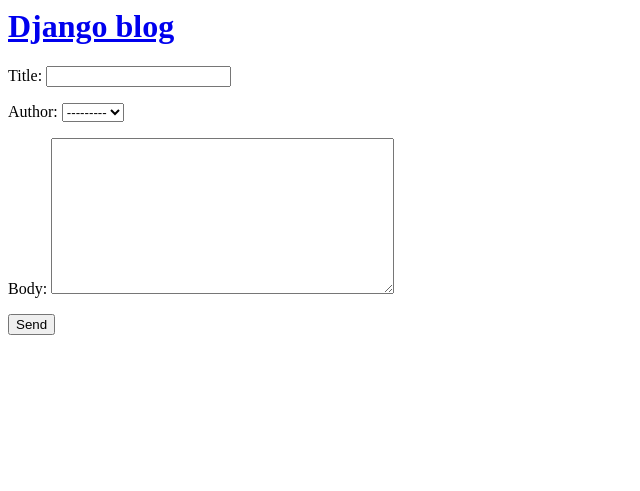
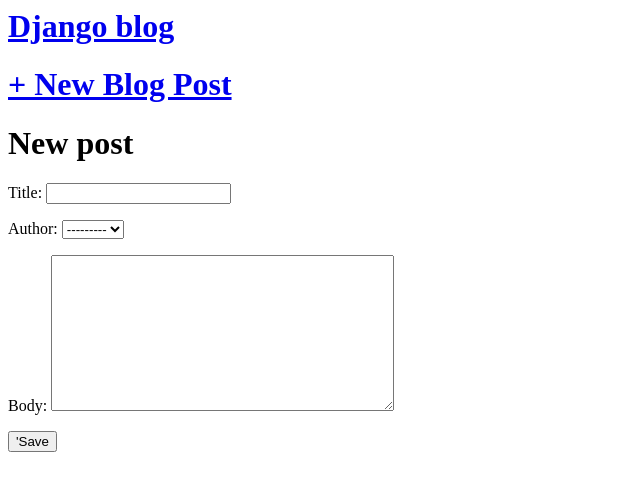
Before and after one commit to pietow/blog_p26, a Django app: page /post/new/ in a window 1280 px wide. Shown: the top 491 px of the page, without its empty margins (0-640 px from the left). Run offline with Django 4.2, Linux system fonts and the light colour scheme.

Commit message:
generic views with forms & middleware

```diff
--- /dev/null
+++ b/blog/middleware.py
@@ -0,0 +1,13 @@
+from django.http import HttpResponseForbidden
+
+class ExampleMiddleware:
+    def __init__(self, get_response):
+        self.get_response = get_response
+
+    def __call__(self, request):
+        print('req from middleware: ', request)
+        print(request.method)
+        if request.method == 'POST':
+            return HttpResponseForbidden('Not Allowed')
+        response = self.get_response(request)
+        return response
--- a/blog/templates/base.html
+++ b/blog/templates/base.html
@@ -9,6 +9,9 @@
     <h1>
         <a href="{% url 'home' %}">Django blog</a>
     </h1>
+    <h1>
+        <a href="{% url 'post_new' %}">+ New Blog Post</a>
+    </h1>
 </header>
 
 {% block content %}
--- a/blog/templates/home.html
+++ b/blog/templates/home.html
@@ -3,7 +3,6 @@
 {% block content %}
 {% for post in post_list %}
 <div class="post-entry">
-    <h2><a href="{% url 'post_detail' post.pk  %}">{{ post.title }}</a></h2>
     <h2><a href="{{ post.get_absolute_url  }}">{{ post.title }}</a></h2>
     <p>{{ post.body }}</p>
 
--- a/blog/templates/post_detail.html
+++ b/blog/templates/post_detail.html
@@ -7,4 +7,7 @@
     <p>{{ post.author }}</p>
     <p>Date joined: {{ post.author.date_joined }}</p>
 </div>
+
+<a href="{% url 'post_edit' post.pk %}">+ Edit Blog Post</a>
+<a href="{% url 'post_delete' post.pk %}">- Delete Blog Post</a>
 {% endblock content %}
--- /dev/null
+++ b/blog/templates/post_new.html
@@ -0,0 +1,11 @@
+{% extends "base.html" %}
+{% block content %}
+
+    <h1>New post</h1>
+    <form method="post">
+        {% csrf_token %}
+        {{ form.as_p }}
+        <input type="submit" value="'Save">
+    </form>
+
+{% endblock content %}
--- a/blog/urls.py
+++ b/blog/urls.py
@@ -1,11 +1,18 @@
 from django.urls import path
-from .views import BlogListView, BlogDetailView, contact_view, create_post_view
+from .views import (BlogListView, BlogDetailView, contact_view,
+                        create_post_view, BlogCreateView,
+                        BlogUpdateView, BlogDeleteView)
 
 
 urlpatterns = [
-    path("post/new/", create_post_view, name="post_new"),
+    # path("post/new/", create_post_view, name="post_new"),
+    path("post/new/", BlogCreateView.as_view(), name="post_new"),
     path("contact", contact_view, name="contact"),
     path("", BlogListView.as_view(), name="home"),
     path("post/<int:pk>/",
         BlogDetailView.as_view(), name="post_detail"),
+    path("post/<int:pk>/edit/",
+        BlogUpdateView.as_view(), name="post_edit"),
+    path("post/<int:pk>/delete/",
+        BlogDeleteView.as_view(), name="post_delete"),
 ]
--- a/blog/views.py
+++ b/blog/views.py
@@ -1,8 +1,9 @@
-from django.views.generic import ListView, DetailView
+from django.views.generic import ListView, DetailView, CreateView, UpdateView, DeleteView
 from .models import Post
 from .forms import ContactForm, PostForm
 from django.shortcuts import render
 from django.http import HttpResponseForbidden
+from django.urls import reverse, reverse_lazy
 
 def create_post_view(request):
     if request.method == 'POST':
@@ -40,3 +41,19 @@ class BlogListView(ListView):
 class BlogDetailView(DetailView):
     model= Post
     template_name = "post_detail.html"
+
+class BlogCreateView(CreateView):
+    model= Post
+    template_name = "post_new.html"
+    fields = ['title', 'author', 'body']
+    # fields = '__all__'
+
+class BlogUpdateView(UpdateView):
+    model = Post
+    template_name = "post_edit.html"
+    fields = ["title", "body"]
+
+class BlogDeleteView(DeleteView):
+    model = Post
+    template_name = "post_delete.html"
+    success_url = reverse_lazy('home')
--- a/django_project/settings.py
+++ b/django_project/settings.py
@@ -48,6 +48,8 @@ MIDDLEWARE = [
     'django.contrib.auth.middleware.AuthenticationMiddleware',
     'django.contrib.messages.middleware.MessageMiddleware',
     'django.middleware.clickjacking.XFrameOptionsMiddleware',
+    # Custom middleware
+    'blog.middleware.ExampleMiddleware'
 ]
 
 ROOT_URLCONF = 'django_project.urls'
```
Also changed, not shown: blog/templates/post_delete.html (added, +12 -0 lines), blog/templates/post_edit.html (added, +12 -0 lines).
